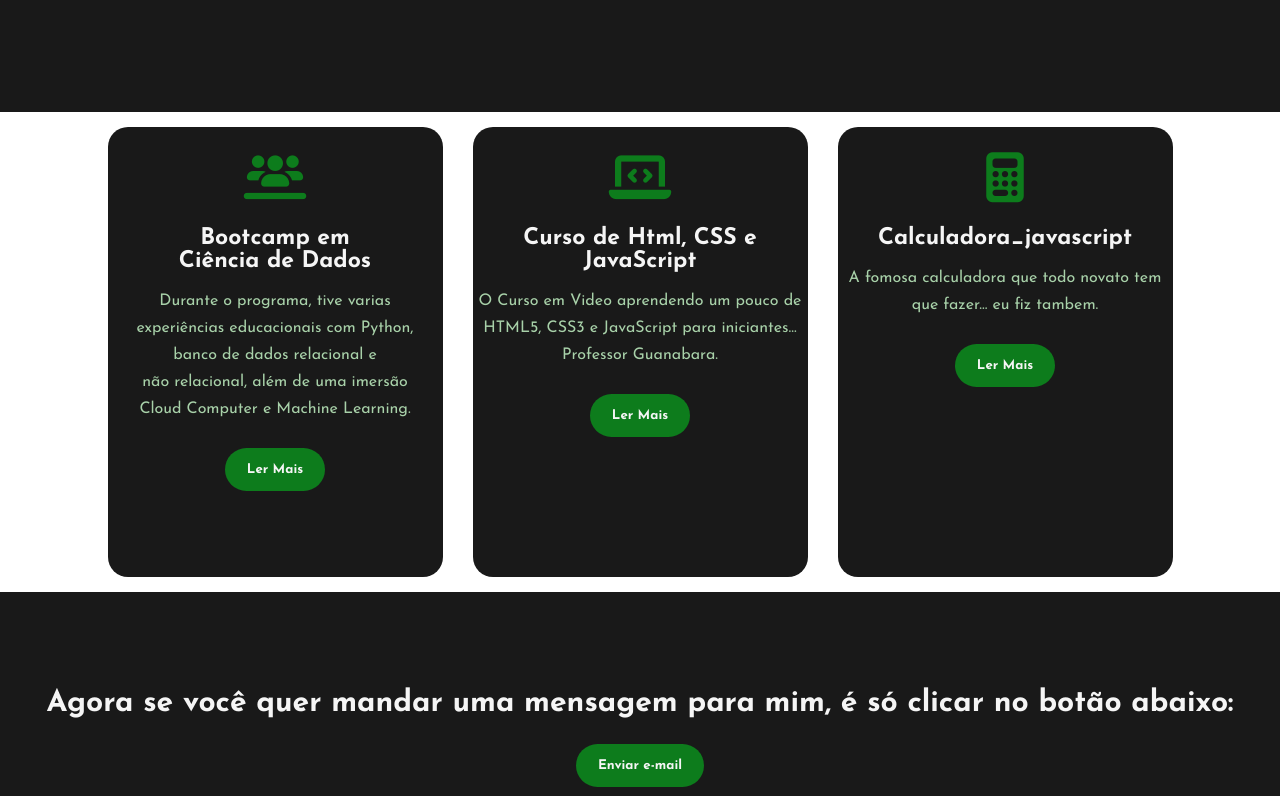
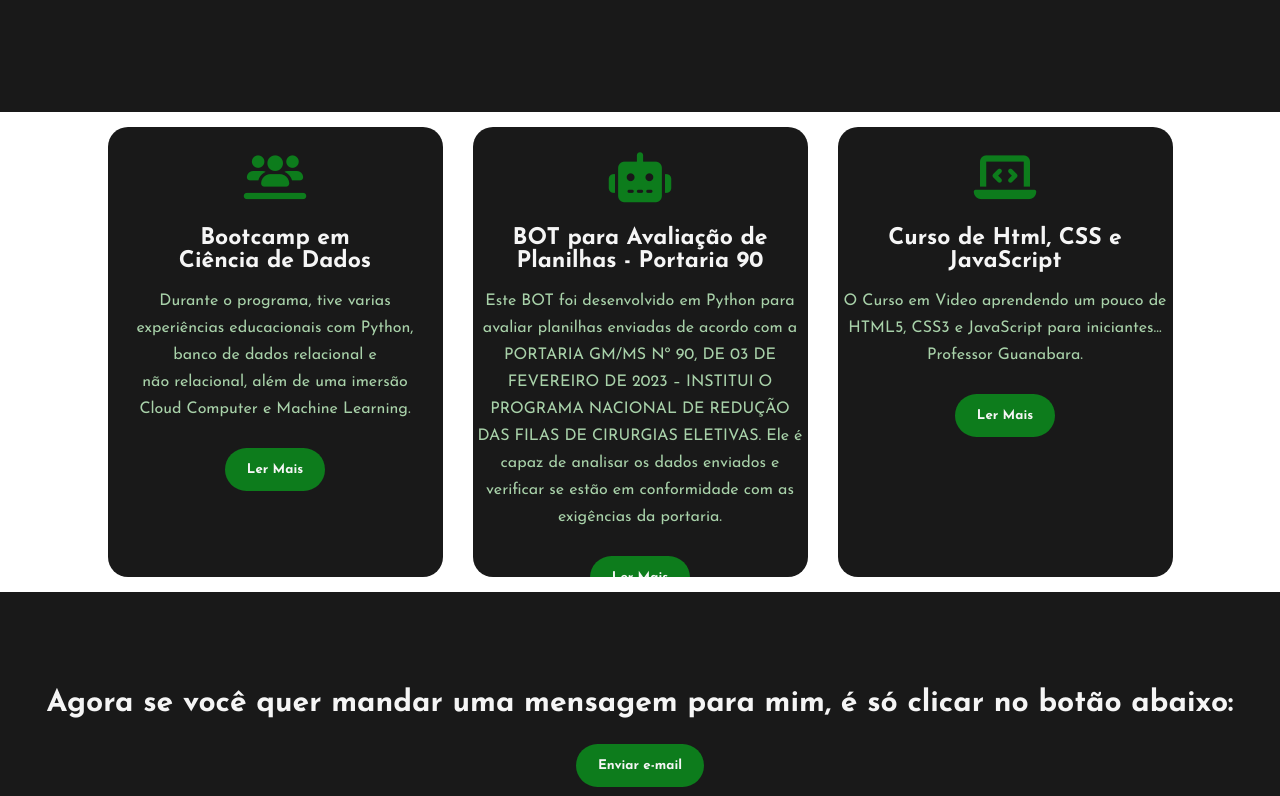
Before and after one commit to otavioaugust1/Meu_portfolio, a plain HTML site: page index.html in a window 1280 px wide. Shown: the part 2171-2967 px from the top of the page. Drawn offline with Linux system fonts and the light colour scheme.

Commit message:
Update index.html

```diff
--- a/index.html
+++ b/index.html
@@ -92,7 +92,7 @@
                 </div>
             </div>
             <div class="Card">
-                <i class="fas fa-bell"></i>
+                <i class="fa-sharp fa-solid fa-robot"></i>
                 <h5>Bot consolidador RFCE</h5>
                 <div class="Paragrafo-button">
                     <p>O objetivo deste bot é consolidar as planilhas de cirurgias eletivas enviadas de acordo com a
@@ -100,7 +100,7 @@
                         Filas de CirurgiasEletivas, Exames Complementares e Consultas Especializadas, verificando se os
                         dados estão em conformidade com as exigências da portaria. </p>
                     <a href="https://github.com/otavioaugust1/CONSOLIDACAO_PORTARIA_90" target="_blank"
-                        rel="noopener noreferrer">><button type="button">Ler Mais</button></a>
+                        rel="noopener noreferrer"><button type="button">Ler Mais</button></a>
                 </div>
             </div>
             <!--Card 2-->
@@ -119,21 +119,24 @@
             </div>
         </div>
         <div class="Card">
+            <i class="fa-sharp fa-solid fa-robot"></i>
+            <h5>BOT para Avaliação de Planilhas - Portaria 90</h5>
+            <div class="Paragrafo-button">
+                <p>Este BOT foi desenvolvido em Python para avaliar planilhas enviadas de acordo com a
+                    PORTARIA GM/MS Nº 90, DE 03 DE FEVEREIRO DE 2023 – INSTITUI O PROGRAMA NACIONAL DE REDUÇÃO DAS
+                    FILAS DE CIRURGIAS ELETIVAS. Ele é capaz de analisar os dados enviados e verificar se estão em
+                    conformidade com as exigências da portaria. </p>
+                <a href="https://github.com/otavioaugust1/BOT_PORTARIA-90" target="_blank"
+                    rel="noopener noreferrer"><button type="button">Ler Mais</button></a>
+            </div>
+        </div>
+        <div class="Card">
             <i class="fa-solid fa-laptop-code"></i>
             <h5>Curso de Html, CSS e JavaScript</h5>
             <div class="Paragrafo-button">
                 <p>O Curso em Video aprendendo um pouco de HTML5, CSS3 e JavaScript para iniciantes... Professor
-                    Guanabara. </p>
+                    Guanabara.</p>
                 <a href="https://github.com/otavioaugust1/CURSO_EM_VIDEO" target="_blank"
-                    rel="noopener noreferrer"><button type="button">Ler Mais</button></a>
-            </div>
-        </div>
-        <div class="Card">
-            <i class="fa-solid fa-calculator"></i>
-            <h5>Calculadora_javascript</h5>
-            <div class="Paragrafo-button">
-                <p>A fomosa calculadora que todo novato tem que fazer... eu fiz tambem.</p>
-                <a href="https://github.com/otavioaugust1/Calculadora_javascript" target="_blank"
                     rel="noopener noreferrer"><button type="button">Ler Mais</button></a>
             </div>
         </div>
```
